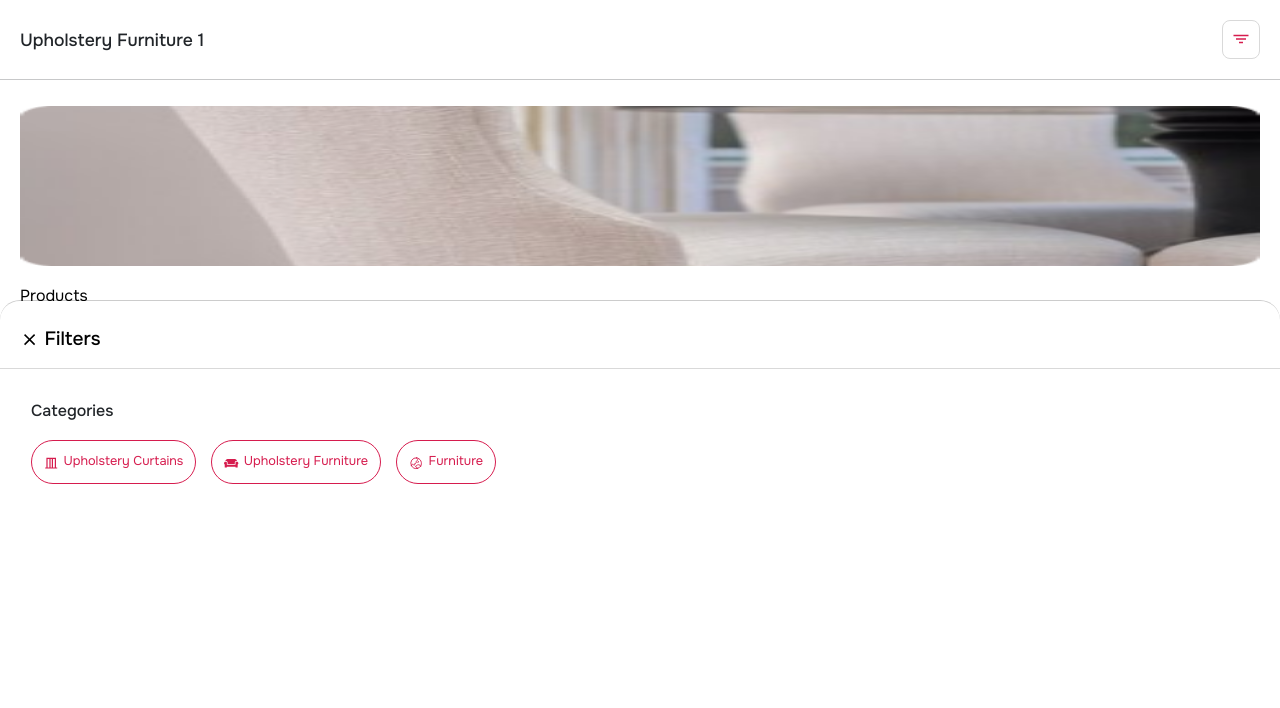
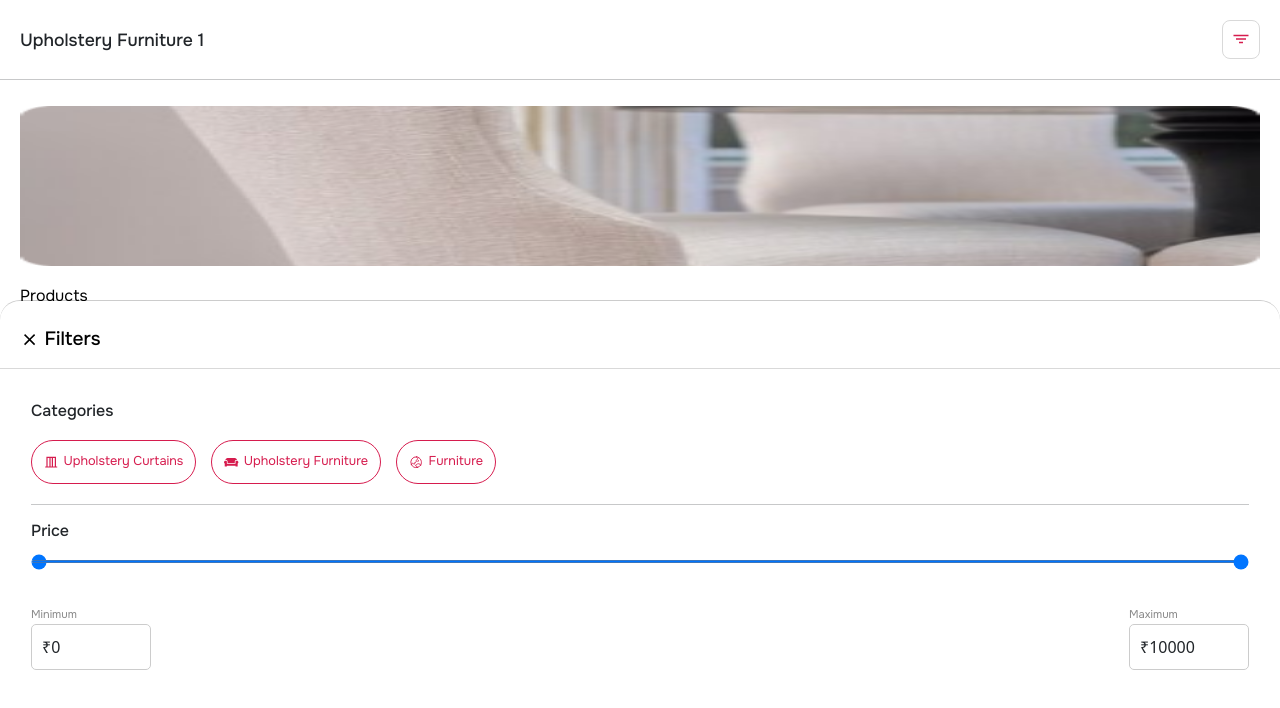
Before and after one commit to Punitpandit1326/keyfurnising, a React (Create React App) app: page /category in a window 1280 px wide. Both pictures are taken after a click on the element 1241 px from the left and 39 px from the top of the page. Shown: the top 708 px of the page. Built offline with nearby package versions, Linux system fonts and the light colour scheme.

Commit message:
range done

```diff
--- a/capacitor.config.ts
+++ b/capacitor.config.ts
@@ -5,8 +5,7 @@ const config: CapacitorConfig = {
   appName: "keyfurnising",
   webDir: "build",
   server: {
-    // url: "https://cheery-gingersnap-233416.netlify.app",
-    // url: "http://192.168.1.7:3000",
+    // url: "https://keyfurnish.netlify.app",
     url: "http://192.168.1.13:3000",
     cleartext: true,
   },
--- /dev/null
+++ b/src/Components/PriceRanges/PriceRanges.jsx
@@ -0,0 +1,71 @@
+import React, { useState } from "react";
+import "./ranges.css";
+
+function PriceRanges() {
+  const [minValue, setMinValue] = useState(0);
+  const [maxValue, setMaxValue] = useState(10000);
+
+  const handleMinChange = (event) => {
+    const value = parseInt(event.target.value);
+    if (value <= maxValue) {
+      setMinValue(value);
+    }
+  };
+
+  const handleMaxChange = (event) => {
+    const value = parseInt(event.target.value);
+    if (value >= minValue) {
+      setMaxValue(value);
+    }
+  };
+
+  return (
+    <div>
+      <div className="range-slider">
+        <input
+          type="range"
+          min="100"
+          max="10000"
+          value={minValue}
+          onChange={handleMinChange}
+          className="thumb thumb--left"
+          style={{
+            zIndex: minValue > maxValue - 100 && "5",
+          }}
+        />
+        <input
+          type="range"
+          min="100"
+          max="10000"
+          value={maxValue}
+          onChange={handleMaxChange}
+          className="thumb thumb--right"
+        />
+      </div>
+
+      <div
+        style={{
+          display: "flex",
+          justifyContent: "space-between",
+          marginTop: "10px",
+        }}
+      >
+        <div>
+          <span>Minimum</span>
+          <div className="max_box">
+            <p>₹{minValue}</p>
+          </div>
+        </div>
+
+        <div>
+          <span>Maximum</span>
+          <div className="min_box">
+            <p>₹{maxValue}</p>
+          </div>
+        </div>
+      </div>
+    </div>
+  );
+}
+
+export default PriceRanges;
--- /dev/null
+++ b/src/Components/PriceRanges/ranges.css
@@ -0,0 +1,87 @@
+.range-slider {
+  position: relative;
+  width: 100%;
+  height: 30px;
+  margin-top: 20px;
+}
+
+.thumb {
+  pointer-events: none;
+  position: absolute;
+  height: 3px;
+  width: 100%;
+  outline: none;
+
+}
+
+span {
+  color: #898989;
+  font-family: Onest;
+  font-size: 0.7rem;
+  font-weight: 400;
+}
+
+.min_box,
+.max_box {
+  padding: 10px;
+  width: 120px;
+  border: 1px solid #ccc;
+  border-radius: 5px;
+
+  & p {
+    margin: 0;
+  }
+}
+
+.thumb::-webkit-slider-thumb {
+  pointer-events: all;
+  width: 30px;
+  height: 30px;
+  border-radius: 50%;
+  background: #fbfdff;
+  cursor: pointer;
+  -webkit-appearance: none;
+  position: relative;
+  z-index: 1;
+}
+
+.thumb::-moz-range-thumb {
+  pointer-events: all;
+  width: 30px;
+  height: 30px;
+  border-radius: 50%;
+  background: #f1f4f7;
+  cursor: pointer;
+  z-index: 1;
+}
+
+.thumb--left {
+  z-index: 3;
+}
+
+.thumb--right {
+  z-index: 4;
+}
+
+.thumb--left::-webkit-slider-thumb {
+  background: #ffffff; /* Left Thumb Color */
+}
+
+.thumb--right::-webkit-slider-thumb {
+  background: #ffffff; /* Right Thumb Color */
+}
+
+
+.slider-track {
+  position: absolute;
+  width: 100%;
+  height: 7px;
+  background: linear-gradient(
+    to right,
+    #ce310e,
+    #ce310e
+  );
+  top: 17px;
+  z-index: 2;
+  border-radius: 5px;
+}
--- a/src/Pages/Category/Filter/Filter.jsx
+++ b/src/Pages/Category/Filter/Filter.jsx
@@ -1,4 +1,4 @@
-import React from "react";
+import React, { useState } from "react";
 import styles from "./filter.module.css";
 import { Offcanvas } from "react-bootstrap";
 import { BiSolidOffer } from "react-icons/bi";
@@ -6,10 +6,11 @@ import HeaderClose from "../../../Components/HeaderClose/HeaderClose";
 import { HiOutlineGlobeAsiaAustralia } from "react-icons/hi2";
 import { MdOutlineCurtainsClosed } from "react-icons/md";
 import { FaCouch } from "react-icons/fa";
+import PriceRanges from "../../../Components/PriceRanges/PriceRanges";
 
 const Filter = ({ show, closeModal }) => {
   const categories = [
-    { name: "Upholstery Curtains", icon: <  MdOutlineCurtainsClosed/> },
+    { name: "Upholstery Curtains", icon: <MdOutlineCurtainsClosed /> },
     { name: "Upholstery Furniture", icon: <FaCouch /> },
     { name: "Furniture", icon: <HiOutlineGlobeAsiaAustralia /> },
   ];
@@ -37,6 +38,11 @@ const Filter = ({ show, closeModal }) => {
                 </div>
               ))}
             </div>
+            <hr />
+            <div className={styles.ranges}>
+              <h6>Price</h6>
+              <PriceRanges />
+            </div>
           </div>
         </Offcanvas.Body>
       </Offcanvas>
--- a/src/Pages/Category/Filter/filter.module.css
+++ b/src/Pages/Category/Filter/filter.module.css
@@ -65,5 +65,17 @@
     font-size: 0.8rem;
     font-weight: 400;
   }
+
+  .ranges{
+    padding: 0;
+
+    & h6 {
+      font-family: Onest;
+      font-size: 1rem;
+      font-weight: 500;
     }
+
+  }
 }
+
+}
```
